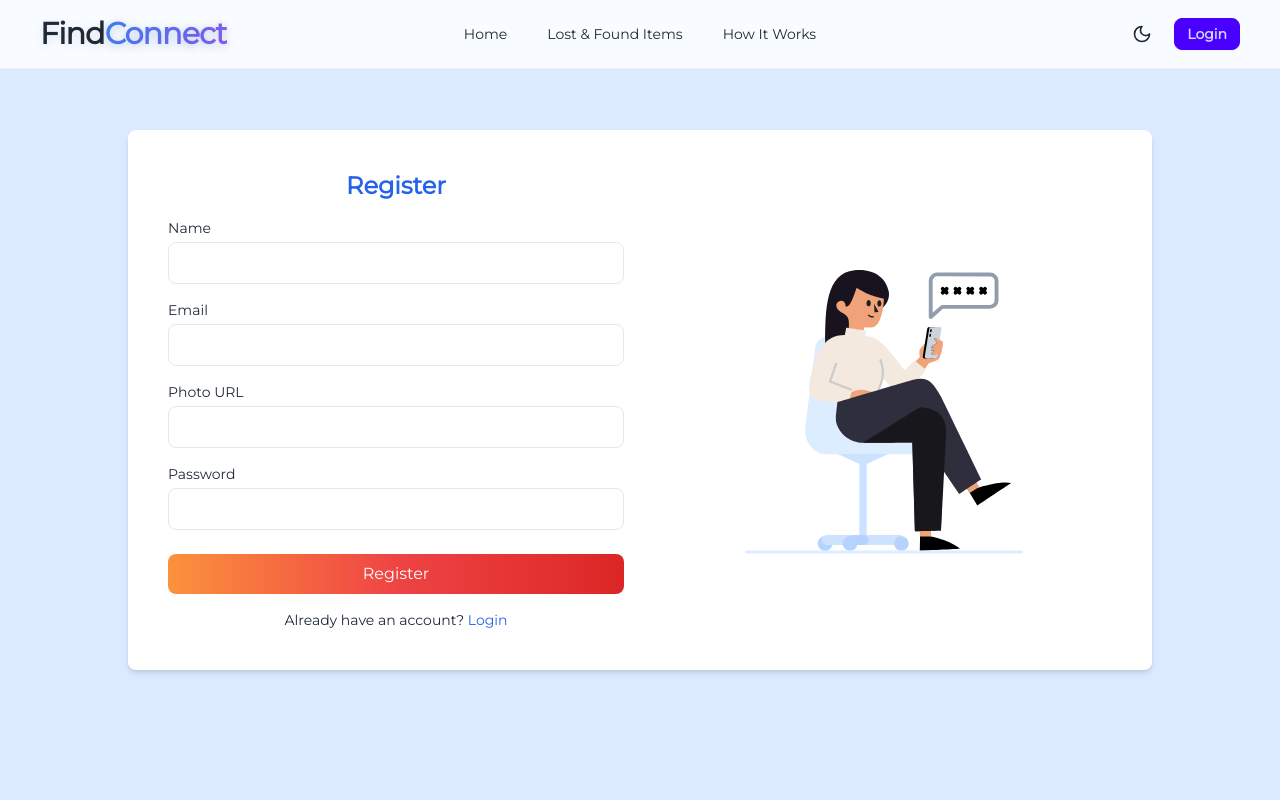
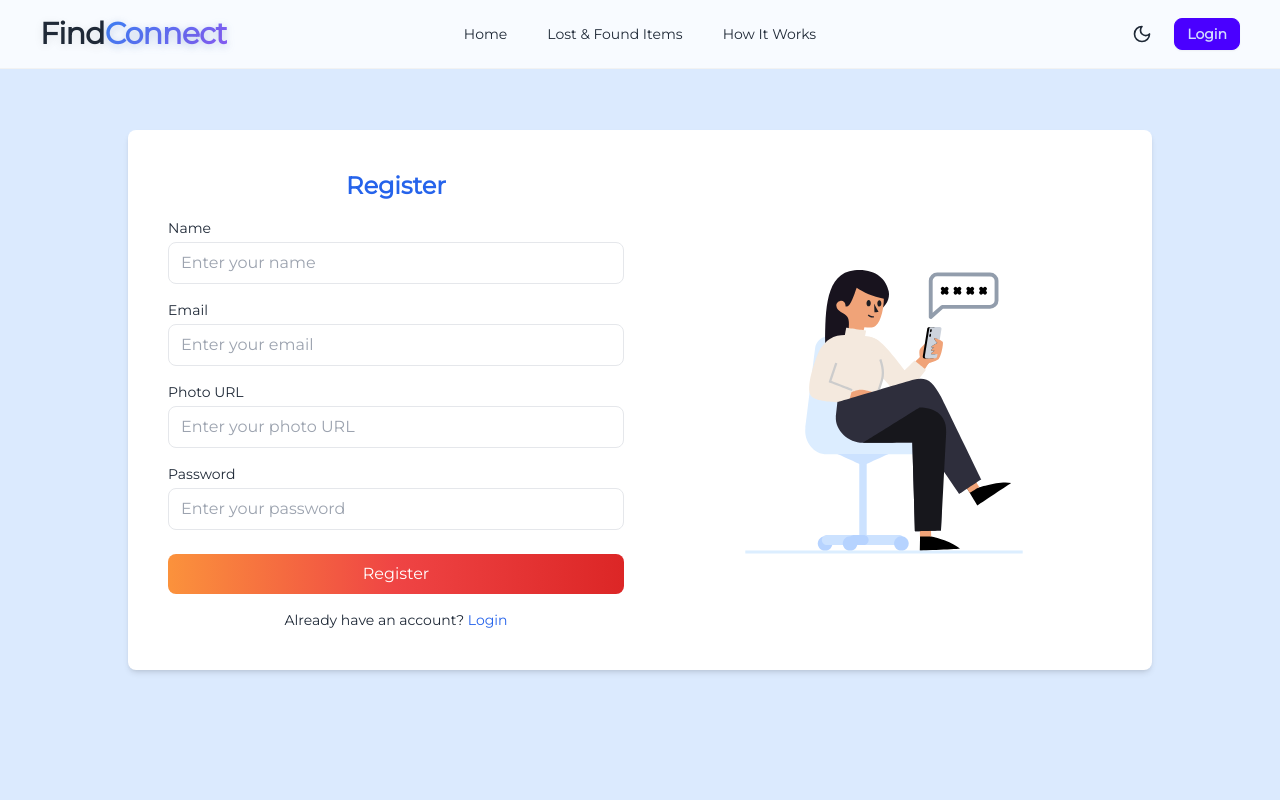
Before and after one commit to AyshaUrmi0/FindConnect, a React (Vite) app: page /register in a window 1280 px wide. Shown: the top 800 px of the page. Built offline with nearby package versions, Linux system fonts and the light colour scheme; no server answers.

Commit message:
[updated] Register page for better visibilty.

```diff
--- a/src/pages/Auth/Login.jsx
+++ b/src/pages/Auth/Login.jsx
@@ -67,7 +67,8 @@ const Login = () => {
   };
 
   return (
-    <div className="flex items-center justify-center min-h-screen light:bg-blue-100">
+    <div className={`flex items-center justify-center min-h-screen ${theme === "dark" ? "bg-gray-800" : "bg-blue-100"}`}>
+
       <div className="w-full max-w-md p-4 mx-4 bg-white rounded-lg shadow-md sm:p-6 md:w-96">
         <h2 className="text-2xl font-bold text-center text-blue-600">Login</h2>
         <form onSubmit={handleLogin}>
@@ -76,9 +77,14 @@ const Login = () => {
             <input
   type="email"
   name="email"
-              className="w-full px-3 py-2 mt-1 border rounded-lg focus:outline-none focus:ring focus:ring-blue-300"
+  placeholder="Enter your email"
+  className={`w-full px-3 py-2 mt-1 border rounded-lg focus:outline-none focus:ring focus:ring-blue-300 ${
+    theme === "dark" ? "bg-gray-700 text-white placeholder-gray-300" : "bg-white"
+  }`}
   required
 />
+
+
           </div>
 
           <div className="mt-4">
@@ -86,9 +92,13 @@ const Login = () => {
             <input
   type="password"
   name="password"
-              className="w-full px-3 py-2 mt-1 border rounded-lg focus:outline-none focus:ring focus:ring-blue-300"
+  placeholder="Enter your password"
+  className={`w-full px-3 py-2 mt-1 border rounded-lg focus:outline-none focus:ring focus:ring-blue-300 ${
+    theme === "dark" ? "bg-gray-700 text-white placeholder-gray-300" : "bg-white"
+  }`}
   required
 />
+
           </div>
 
 
@@ -100,8 +110,7 @@ const Login = () => {
           </button>
         </form>
 
-
-        <div className="w-full py-2 mt-4 ">
+            <div className="flex items-center justify-center w-full py-2 mt-4">
         <GoogleButton onClick={handleGoogleSignIn} />
       </div>
 
--- a/src/pages/Auth/Register.jsx
+++ b/src/pages/Auth/Register.jsx
@@ -4,9 +4,12 @@ import { toast } from "react-toastify";
 import Lottie from "lottie-react";
 import registerAnimation from '../../assets/Lottie/Register.json';
 import Authcontext from "../../context/Authcontext/Authcontext";
+import { ThemeContext } from "../../context/Authcontext/ThemeContext";
 
 const Register = () => {
     const { createUser } = useContext(Authcontext);
+    const { theme } = useContext(ThemeContext);
+
 
     const navigate = useNavigate();
 
@@ -43,7 +46,8 @@ const Register = () => {
     };
 
     return (
-        <div className="flex items-center justify-center min-h-screen bg-blue-100">
+        <div className={`flex items-center justify-center min-h-screen ${theme === 'dark' ? 'bg-gray-900' : 'bg-blue-100'}`}>
+
             <div className="flex flex-col w-full max-w-5xl p-6 bg-white rounded-lg shadow-md md:flex-row">
                 {/* Left side: Form */}
                 <div className="flex-1 p-4">
@@ -55,7 +59,11 @@ const Register = () => {
   <input
     type="text"
     name="name"
-                                className="w-full px-3 py-2 mt-1 border rounded-lg focus:outline-none focus:ring focus:ring-blue-300"
+    placeholder="Enter your name"
+    className={`w-full px-3 py-2 mt-1 border rounded-lg focus:outline-none focus:ring focus:ring-blue-300 ${
+        theme === 'dark' ? 'bg-gray-800 text-gray-200 placeholder-gray-400' : 'bg-white'
+      }`}
+
     required
   />
 </div>
@@ -66,7 +74,11 @@ const Register = () => {
   <input
     type="email"
     name="email"
-                                className="w-full px-3 py-2 mt-1 border rounded-lg focus:outline-none focus:ring focus:ring-blue-300"
+    placeholder="Enter your email"
+    className={`w-full px-3 py-2 mt-1 border rounded-lg focus:outline-none focus:ring focus:ring-blue-300 ${
+        theme === 'dark' ? 'bg-gray-800 text-gray-200 placeholder-gray-400' : 'bg-white'
+      }`}
+
     required
   />
 </div>
@@ -77,7 +89,11 @@ const Register = () => {
   <input
     type="url"
     name="photoURL"
-                                className="w-full px-3 py-2 mt-1 border rounded-lg focus:outline-none focus:ring focus:ring-blue-300"
+    placeholder="Enter your photo URL"
+    className={`w-full px-3 py-2 mt-1 border rounded-lg focus:outline-none focus:ring focus:ring-blue-300 ${
+        theme === 'dark' ? 'bg-gray-800 text-gray-200 placeholder-gray-400' : 'bg-white'
+      }`}
+
     required
   />
 </div>
@@ -88,11 +104,14 @@ const Register = () => {
   <input
     type="password"
     name="password"
-                                className="w-full px-3 py-2 mt-1 border rounded-lg focus:outline-none focus:ring focus:ring-blue-300"
+    placeholder="Enter your password"
+    className={`w-full px-3 py-2 mt-1 border rounded-lg focus:outline-none focus:ring focus:ring-blue-300 ${
+        theme === 'dark' ? 'bg-gray-800 text-gray-200 placeholder-gray-400' : 'bg-white'
+      }`}
+
     required
   />
 </div>
-
                         {/* Submit Button */}
                         <button
                             type="submit"
```
Also changed, not shown: 4 other files (tests, documents, lock files or other folders). Lines whose indentation alone changed are shown as unchanged.
